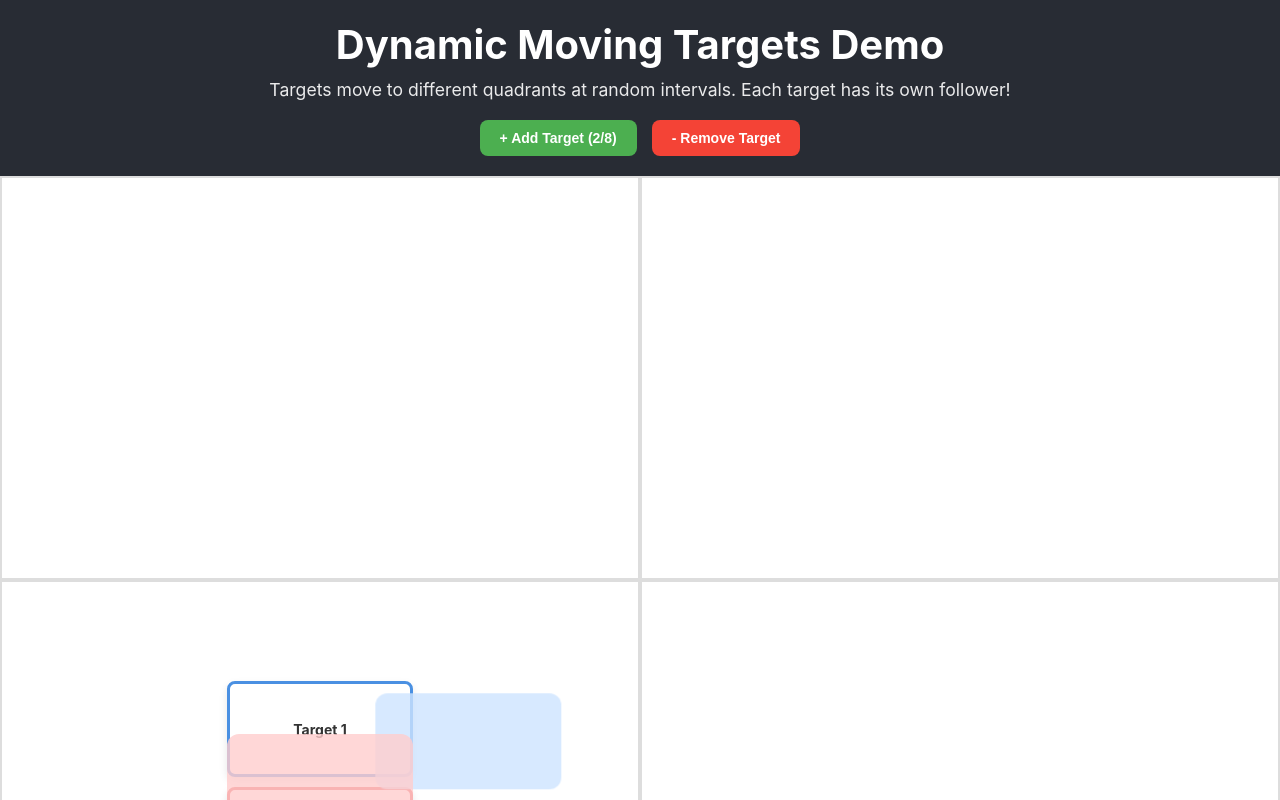
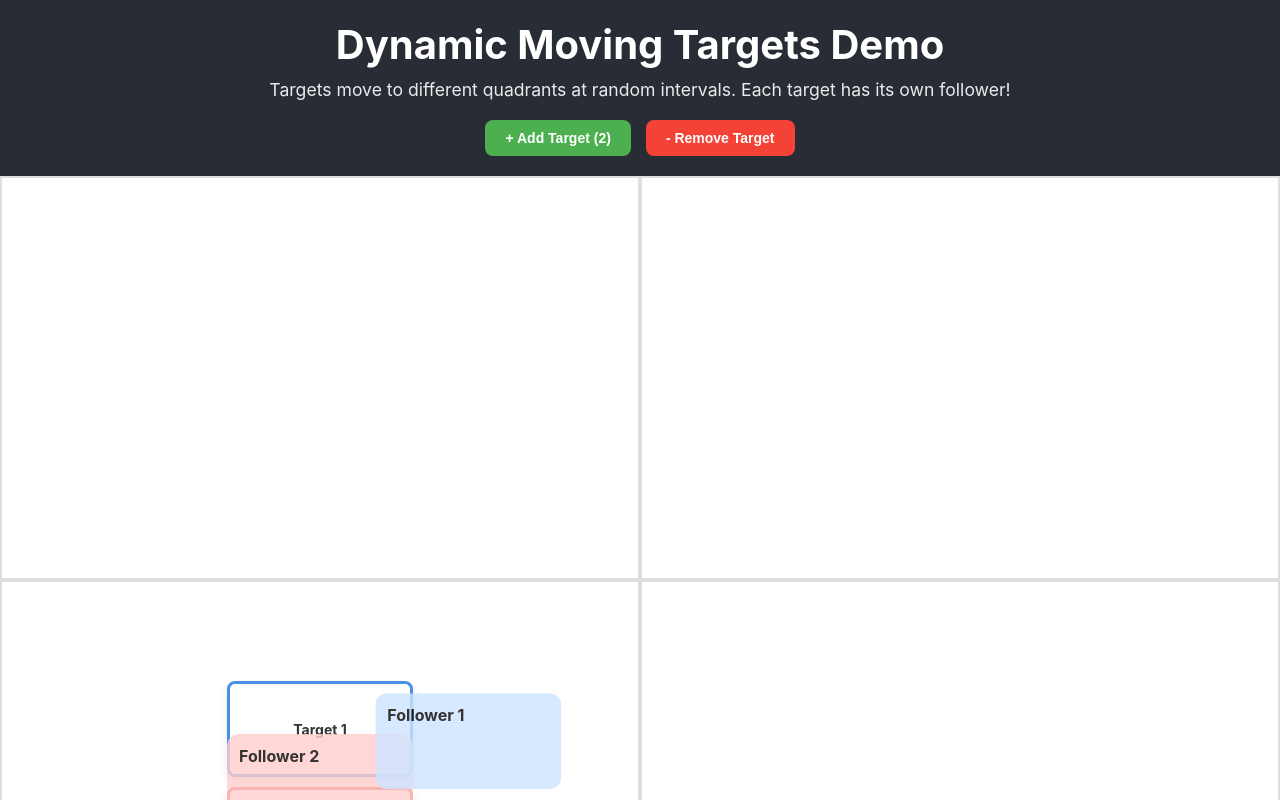
Before and after one commit to kumavis/react-animated-overlay, a React (Create React App) app: page / in a window 1280 px wide. Shown: the top 800 px of the page. Built offline with nearby package versions, Linux system fonts and the light colour scheme.

Commit message:
feat: render Follower content in Target

```diff
--- a/src/App.tsx
+++ b/src/App.tsx
@@ -123,7 +123,11 @@ function AppContent() {
         <div style={{ textAlign: "center" }}>
           {quadrantTargets.map(target => (
             <div key={target.id} style={{ margin: "10px 0" }}>
-              <MovingTarget id={target.id} primaryColor={target.primaryColor} secondaryColor={target.secondaryColor} />
+              <MovingTarget
+                id={target.id}
+                primaryColor={target.primaryColor}
+                secondaryColor={target.secondaryColor}
+              />
             </div>
           ))}
         </div>
@@ -141,9 +145,8 @@ function AppContent() {
           <button
             onClick={addTarget}
             className="control-button add-button"
-            disabled={targets.length >= COLOR_PALETTE.length}
           >
-            + Add Target ({targets.length}/{COLOR_PALETTE.length})
+            + Add Target ({targets.length})
           </button>
           <button
             onClick={removeTarget}
--- a/src/components/FollowerProvider.tsx
+++ b/src/components/FollowerProvider.tsx
@@ -1,9 +1,12 @@
-import React, { createContext, useContext, useMemo, useCallback, useRef, useState, useEffect } from "react";
+import React, { createContext, useContext, useMemo, useCallback, useRef, useState, useEffect, Ref, ReactElement, CSSProperties } from "react";
 import { createPortal } from "react-dom";
 import { useFloating, autoUpdate, size, offset } from "@floating-ui/react";
 
+
+type RenderFollowerFn = () => ReactElement | null;
+
 // Context that lets any Target register itself as a reference
-type SetRef = (id: string, el: HTMLElement | null) => void;
+type SetRef = (id: string, el: HTMLElement | null, renderFollower: RenderFollowerFn) => void;
 const FollowerCtx = createContext<SetRef | null>(null);
 
 interface FollowerProviderProps {
@@ -12,11 +15,10 @@ interface FollowerProviderProps {
 }
 
 // Individual Follower component that manages its own floating instance
-const Follower = function Follower({ id, getFollowerColor, getTargetElement }: {
+const Follower = ({ id, getFollowEntry }: {
   id: string;
-  getFollowerColor: (targetId: string) => string;
-  getTargetElement: (id: string) => HTMLElement | undefined;
-}) {
+  getFollowEntry: (id: string) => FollowerEntry | undefined;
+}) => {
   const { refs, floatingStyles } = useFloating({
     strategy: "fixed",
     placement: "bottom-start",
@@ -36,38 +38,47 @@ const Follower = function Follower({ id, getFollowerColor, getTargetElement }: {
 
   // Get the current target element and update the reference
   useEffect(() => {
-    const targetElement = getTargetElement(id);
+    const { el: targetElement } = getFollowEntry(id) || {};
     if (targetElement) {
       refs.setReference(targetElement);
     }
-  }, [refs, id, getTargetElement]);
+  }, [refs, id, getFollowEntry]);
 
-  const followerColor = getFollowerColor(id);
+  // useEffect(() => {
+  //   console.log("mounting follower", id);
+  //   return () => {
+  //     console.log("unmounting follower", id);
+  //   }
+  // }, []);
+
+  const { renderFollower } = getFollowEntry(id) || {};
 
   return (
     <div
+      key={id}
       ref={refs.setFloating}
-      className="follower"
       style={{
         ...floatingStyles,
-        pointerEvents: "none",
-        background: followerColor,
-        borderRadius: 12,
-        boxSizing: "border-box",
         transition: "all 0.3s ease-in-out",
-        opacity: 0.8,
       }}
-    />
-  );
+    >
+      {renderFollower && renderFollower()}
+    </div>
+  )
 };
 
-export function FollowerProvider({ children, followerColor = "#e11" }: FollowerProviderProps) {
-  const [targetElements, setTargetElements] = useState<Map<string, HTMLElement>>(new Map());
+type FollowerEntry = {
+  el: HTMLElement | null;
+  renderFollower: RenderFollowerFn;
+}
+
+export function FollowerProvider({ children }: FollowerProviderProps) {
+  const [targetElements, setTargetElements] = useState<Map<string, FollowerEntry>>(new Map());
 
   // Expose a setter that any target can call when it mounts/moves
-  const setReference = useCallback((id: string, el: HTMLElement | null) => {
+  const setReference = useCallback((id: string, el: HTMLElement | null, renderFollower: RenderFollowerFn) => {
     if (el) {
-      setTargetElements(prev => new Map(prev).set(id, el));
+      setTargetElements(prev => new Map(prev).set(id, { el, renderFollower }));
     } else {
       setTargetElements(prev => {
         const newMap = new Map(prev);
@@ -77,16 +88,8 @@ export function FollowerProvider({ children, followerColor = "#e11" }: FollowerP
     }
   }, []);
 
-  // Create a function to get follower color
-  const getFollowerColor = useCallback((targetId: string) => {
-    if (typeof followerColor === 'function') {
-      return followerColor(targetId);
-    }
-    return followerColor;
-  }, [followerColor]);
-
   // Function to get target element by ID
-  const getTargetElement = useCallback((id: string) => {
+  const getFollowEntry = useCallback((id: string) => {
     return targetElements.get(id);
   }, [targetElements]);
 
@@ -99,8 +102,7 @@ export function FollowerProvider({ children, followerColor = "#e11" }: FollowerP
             <Follower
               key={`follower-${targetId}`}
               id={targetId}
-              getFollowerColor={getFollowerColor}
-              getTargetElement={getTargetElement}
+              getFollowEntry={getFollowEntry}
             />
           ))}
         </>,
@@ -111,7 +113,10 @@ export function FollowerProvider({ children, followerColor = "#e11" }: FollowerP
 }
 
 // Hook for the moving Target component(s)
-export function useFollowerTargetRef<T extends HTMLElement>(id: string) {
+export function useFollowerTargetRef<T extends HTMLElement>(
+  id: string,
+  renderFollower: RenderFollowerFn
+) {
   const setReference = useContext(FollowerCtx);
   if (!setReference) throw new Error("Wrap your app with <FollowerProvider/>");
 
@@ -119,6 +124,6 @@ export function useFollowerTargetRef<T extends HTMLElement>(id: string) {
   const last = useRef<T | null>(null);
   return useCallback((node: T | null) => {
     last.current = node;
-    setReference(id, node);
+    setReference(id, node, renderFollower);
   }, [setReference, id]);
 }
--- a/src/components/MovingTarget.tsx
+++ b/src/components/MovingTarget.tsx
@@ -1,4 +1,4 @@
-import React from "react";
+import React, { CSSProperties, useCallback } from "react";
 import { useFollowerTargetRef } from "./FollowerProvider";
 
 interface MovingTargetProps {
@@ -8,13 +8,30 @@ interface MovingTargetProps {
 }
 
 export function MovingTarget({ id, primaryColor, secondaryColor }: MovingTargetProps) {
+
+  const renderFollower = useCallback(() => {
+    return (
+      <div
+        style={{
+          height: 96,
+          boxSizing: "border-box",
+          background: primaryColor,
+          opacity: 0.8,
+          borderRadius: 12,
+          padding: 12,
+          pointerEvents: "none",
+          fontWeight: "bold",
+        }}
+      >Follower {id}</div>
+    )
+  }, [id, primaryColor]);
+
   // Each target registers itself with the follower system
-  const followerRef = useFollowerTargetRef<HTMLDivElement>(id);
+  const followerRef = useFollowerTargetRef<HTMLDivElement>(id, renderFollower);
 
   return (
     <div
       ref={followerRef}
-      className="target-hover"
       style={{
         width: 180,
         height: 90,
@@ -28,7 +45,6 @@ export function MovingTarget({ id, primaryColor, secondaryColor }: MovingTargetP
         fontWeight: "bold",
         color: "#333",
         boxShadow: "0 4px 8px rgba(0,0,0,0.1)",
-        transition: "all 0.3s ease-in-out",
       }}
     >
       Target {id}
```
